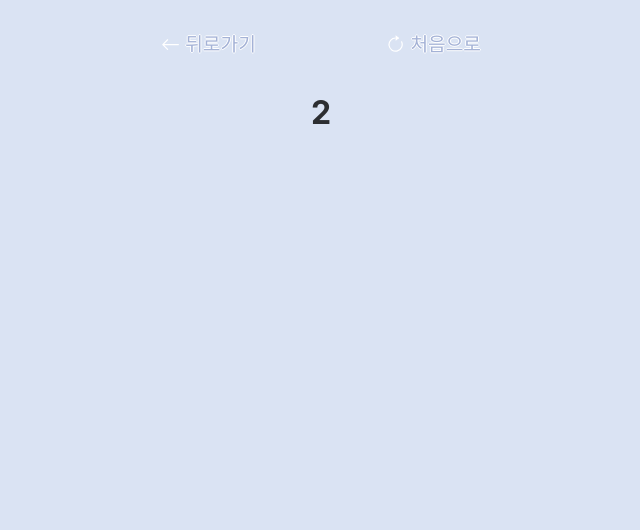
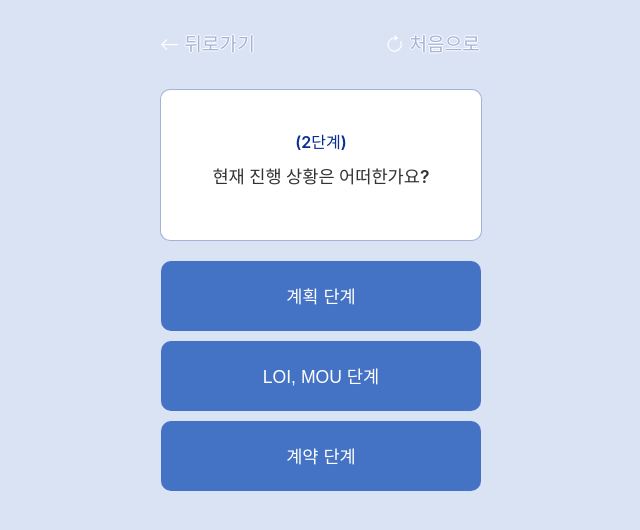
Before and after one commit to dd-stack/self-test, a React (Vite) app: page /step2 in a window 1280 px wide. Shown: the top 530 px of the page, without its empty margins (319-959 px from the left). Built offline with nearby package versions, Linux system fonts and the light colour scheme.

Commit message:
메인 6단계 페이지 완성

```diff
--- a/src/pages/main/Step2.jsx
+++ b/src/pages/main/Step2.jsx
@@ -1,7 +1,32 @@
+import { useNavigate } from "react-router-dom";
+import { QuestionContainer, ButtonsWrapper, AnswerButton } from "../../components/MainPageStyles";
+
 export default function Step2() {
+  const navigate = useNavigate();
+
+  function handleYellowBtnClick() {
+    navigate("/yellow");
+  }
+
+  function handleNextBtnClick() {
+    navigate("/step3");
+  }
+
+  function handleRedBtnClick() {
+    navigate("/red");
+  }
+
   return (
-    <div>
-      <h1>2</h1>
-    </div>
+    <>
+      <QuestionContainer>
+        <span>(2단계)</span>
+        현재 진행 상황은 어떠한가요?
+      </QuestionContainer>
+      <ButtonsWrapper>
+        <AnswerButton onClick={handleYellowBtnClick}>계획 단계</AnswerButton>
+        <AnswerButton onClick={handleNextBtnClick}>LOI, MOU 단계</AnswerButton>
+        <AnswerButton onClick={handleRedBtnClick}>계약 단계</AnswerButton>
+      </ButtonsWrapper>
+    </>
   );
 }
--- a/src/pages/main/Step3.jsx
+++ b/src/pages/main/Step3.jsx
@@ -1,7 +1,28 @@
+import { useNavigate } from "react-router-dom";
+import { QuestionContainer, ButtonsWrapper, AnswerButton } from "../../components/MainPageStyles";
+
 export default function Step3() {
+  const navigate = useNavigate();
+
+  function handleYellowBtnClick() {
+    navigate("/yellow");
+  }
+
+  function handleNextBtnClick() {
+    navigate("/step4");
+  }
+
   return (
-    <div>
-      <h1>3</h1>
-    </div>
+    <>
+      <QuestionContainer>
+        <span>(3단계)</span>
+        수출 규모는 어느 정도인가요?
+      </QuestionContainer>
+      <ButtonsWrapper>
+        <AnswerButton onClick={handleYellowBtnClick}>5백만 불 미만</AnswerButton>
+        <AnswerButton onClick={handleNextBtnClick}>5백만 불 이상 ~ 1천만 불 미만</AnswerButton>
+        <AnswerButton onClick={handleNextBtnClick}>1천만 불 이상</AnswerButton>
+      </ButtonsWrapper>
+    </>
   );
 }
--- a/src/pages/main/Step4.jsx
+++ b/src/pages/main/Step4.jsx
@@ -1,7 +1,28 @@
+import { useNavigate } from "react-router-dom";
+import { QuestionContainer, ButtonsWrapper, AnswerButton } from "../../components/MainPageStyles";
+
 export default function Step4() {
+  const navigate = useNavigate();
+
+  function handleYellowBtnClick() {
+    navigate("/yellow");
+  }
+
+  function handleNextBtnClick() {
+    navigate("/step5");
+  }
+
   return (
-    <div>
-      <h1>4</h1>
-    </div>
+    <>
+      <QuestionContainer>
+        <span>(4단계)</span>
+        귀사의 연간 매출은 어느 정도인가요?
+      </QuestionContainer>
+      <ButtonsWrapper>
+        <AnswerButton onClick={handleYellowBtnClick}>50억 미만</AnswerButton>
+        <AnswerButton onClick={handleNextBtnClick}>50억 이상 ~ 100억 미만</AnswerButton>
+        <AnswerButton onClick={handleNextBtnClick}>100억 이상</AnswerButton>
+      </ButtonsWrapper>
+    </>
   );
 }
--- a/src/pages/main/Step5.jsx
+++ b/src/pages/main/Step5.jsx
@@ -1,7 +1,32 @@
+import { useNavigate } from "react-router-dom";
+import { QuestionContainer, ButtonsWrapper, AnswerButton } from "../../components/MainPageStyles";
+
 export default function Step5() {
+  const navigate = useNavigate();
+
+  function handleRedBtnClick() {
+    navigate("/red");
+  }
+
+  function handleYellowBtnClick() {
+    navigate("/yellow");
+  }
+
+  function handleNextBtnClick() {
+    navigate("/step6");
+  }
+
   return (
-    <div>
-      <h1>5</h1>
-    </div>
+    <>
+      <QuestionContainer>
+        <span>(5단계)</span>
+        발주처의 매출은 어느 정도인가요?
+      </QuestionContainer>
+      <ButtonsWrapper>
+        <AnswerButton onClick={handleRedBtnClick}>5백만 불 미만</AnswerButton>
+        <AnswerButton onClick={handleYellowBtnClick}>5백만 불 이상 ~ 1천만 불 미만</AnswerButton>
+        <AnswerButton onClick={handleNextBtnClick}>1천만 불 이상</AnswerButton>
+      </ButtonsWrapper>
+    </>
   );
 }
--- a/src/pages/main/Step6.jsx
+++ b/src/pages/main/Step6.jsx
@@ -1,7 +1,32 @@
+import { useNavigate } from "react-router-dom";
+import { QuestionContainer, ButtonsWrapper, AnswerButton } from "../../components/MainPageStyles";
+
 export default function Step6() {
+  const navigate = useNavigate();
+
+  function handleGreenBtnClick() {
+    navigate("/green");
+  }
+
+  function handleYellowBtnClick() {
+    navigate("/yellow");
+  }
+
+  function handleRedBtnClick() {
+    navigate("/red");
+  }
+
   return (
-    <div>
-      <h1>6</h1>
-    </div>
+    <>
+      <QuestionContainer>
+        <span>(6단계)</span>
+        계약 예정 형태는 어떠한가요?
+      </QuestionContainer>
+      <ButtonsWrapper>
+        <AnswerButton onClick={handleGreenBtnClick}>수의계약</AnswerButton>
+        <AnswerButton onClick={handleYellowBtnClick}>제한 경쟁 입찰</AnswerButton>
+        <AnswerButton onClick={handleRedBtnClick}>경쟁 입찰</AnswerButton>
+      </ButtonsWrapper>
+    </>
   );
 }
```
